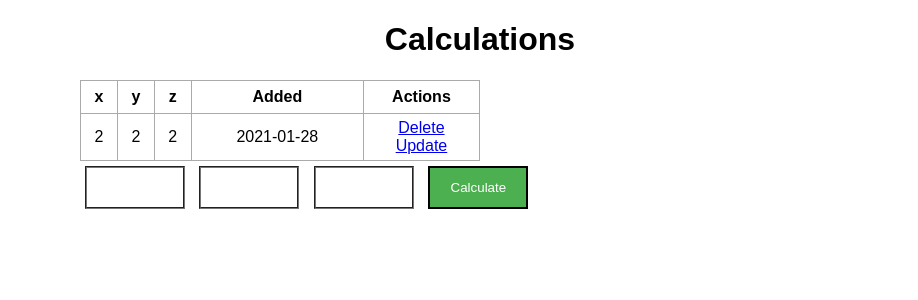
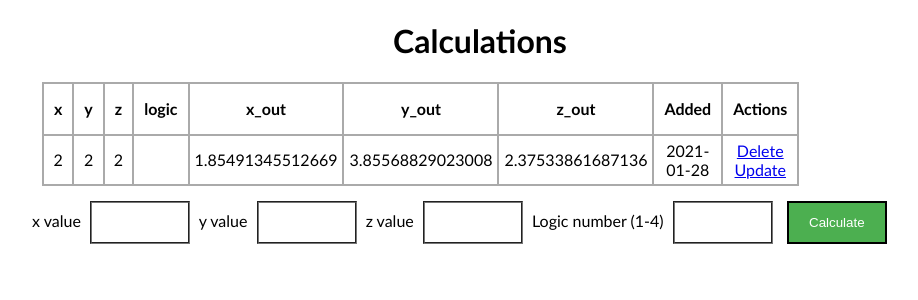
Before and after one commit to bbalazs88/flask_project_2, a Flask app: page / in a window 1280 px wide. Shown: the top 300 px of the page, without its empty margins (160-1078 px from the left). Run offline with Flask 2, Linux system fonts and the light colour scheme; data comes from the database, SQL or seed files in the repository; both versions use the stored data as it was after the commit.

Commit message:
updated input logics, design

```diff
--- a/app.py
+++ b/app.py
@@ -3,8 +3,6 @@
 from flask_sqlalchemy import SQLAlchemy
 from datetime import datetime
 import logics
-
-x, y, z = logics.logic_a(2, 2, 2)
 
 app = Flask(__name__)
 app.config['SQLALCHEMY_DATABASE_URI'] = 'sqlite:///test.db'
@@ -15,6 +13,10 @@
     content_x = db.Column(db.String(30), nullable=False, default='0')
     content_y = db.Column(db.String(30), nullable=False, default='0')
     content_z = db.Column(db.String(30), nullable=False, default='0')
+    logic_number = db.Column(db.String(30), nullable=False, default='1')
+    content_x_out = db.Column(db.String(30), nullable=False, default='0')
+    content_y_out = db.Column(db.String(30), nullable=False, default='0')
+    content_z_out = db.Column(db.String(30), nullable=False, default='0')
     date_created = db.Column(db.DateTime, default=datetime.utcnow())
 
     def __repr__(self):
@@ -27,8 +29,18 @@
         content_x_in = request.form['content1']
         content_y_in = request.form['content2']
         content_z_in = request.form['content3']
+        logic = request.form['content4']
 
-        new_task = Calcs(content_x=content_x_in, content_y=content_y_in, content_z=content_z_in)
+        x, y, z = logics.logic_a(int(content_x_in), int(content_y_in), int(content_z_in))
+        # print(x, y, z)
+
+        new_task = Calcs(content_x=content_x_in,
+                         content_y=content_y_in,
+                         content_z=content_z_in,
+                         logic_number=logic,
+                         content_x_out=x,
+                         content_y_out=y,
+                         content_z_out=z)
 
         try:
             db.session.add(new_task)
--- a/static/css/main.css
+++ b/static/css/main.css
@@ -1,21 +1,33 @@
 body, html {
     margin: 0;
-    font-family: sans-serif;
+    font-family: calibri;
+}
+
+title {
+    margin-left: auto;
+    margin-right: auto;
 }
 
 .content {
     margin-left: auto;
     margin-right: auto;
-    width: 800px;
+    width: 70%;
 }
 
-table, td, th {
-    border: 1px solid #aaa;
+table{
+    border: 2px solid #aaa;
+}
+
+th, td{
+    border: 2px solid #aaa;
+    height: 20px;
+    padding: 10px;
 }
 
 table {
     border-collapse: collapse;
-    width: 50%;
+    width: 70%;
+    margin: 10px;
 }
 
 th {
--- a/templates/index.html
+++ b/templates/index.html
@@ -16,15 +16,26 @@
             <th>x</th>
             <th>y</th>
             <th>z</th>
+            <th>logic</th>
+            <th>x_out</th>
+            <th>y_out</th>
+            <th>z_out</th>
             <th>Added</th>
             <th>Actions</th>
 
         </tr>
         {% for task in tasks %}
             <tr>
-                <td>{{ task.content_x}}</td>
-                <td>{{ task.content_y}}</td>
-                <td>{{ task.content_z}}</td>
+                <td>{{ task.content_x }}</td>
+                <td>{{ task.content_y }}</td>
+                <td>{{ task.content_z }}</td>
+
+                <td>{{ task.logic_number }}</td>
+
+                <td>{{ task.content_x_out }}</td>
+                <td>{{ task.content_y_out }}</td>
+                <td>{{ task.content_z_out }}</td>
+
                 <td>{{ task.date_created.date() }}</td>
                 <td>
                     <a href="/delete/{{task.id}}">Delete</a>
@@ -37,11 +48,21 @@
     {% endif %}
 
     <form action="/" method="POST">
+        <label for="content1">x value</label>
         <input type="text" name="content1" id="content1">
+
+        <label for="content2">y value</label>
         <input type="text" name="content2" id="content2">
+
+        <label for="content3">z value</label>
         <input type="text" name="content3" id="content3">
+
+        <label for="logic_number">Logic number (1-4)</label>
+        <input type="text" name="content4" id="logic_number">
+
         <input type="submit" value="Calculate">
     </form>
+
 </div>
 
 
--- a/templates/update.html
+++ b/templates/update.html
@@ -9,9 +9,9 @@
     <h1 style="text-align: center">Update Calc</h1>
 
     <form action="/update/{{task.id}}" method="POST">
-        <input type="text" name="content1" id="content1" value="{{task.content}}">
-        <input type="text" name="content2" id="content2">
-        <input type="text" name="content3" id="content3">
+        <input type="text" name="content1" id="content1" value="{{task.content_x}}">
+        <input type="text" name="content2" id="content2" value="{{task.content_y}}">
+        <input type="text" name="content3" id="content3" value="{{task.content_z}}">
         <input type="submit" value="Update">
     </form>
 
```
Also changed, not shown: test.db.
